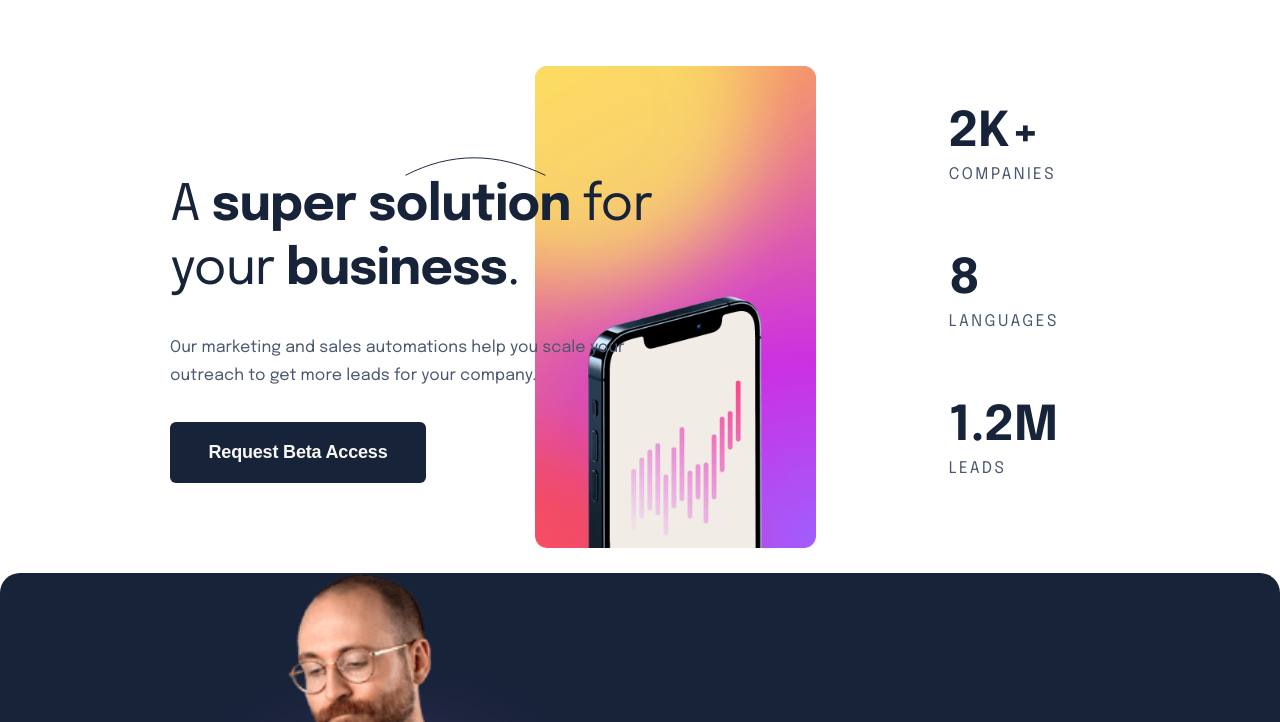
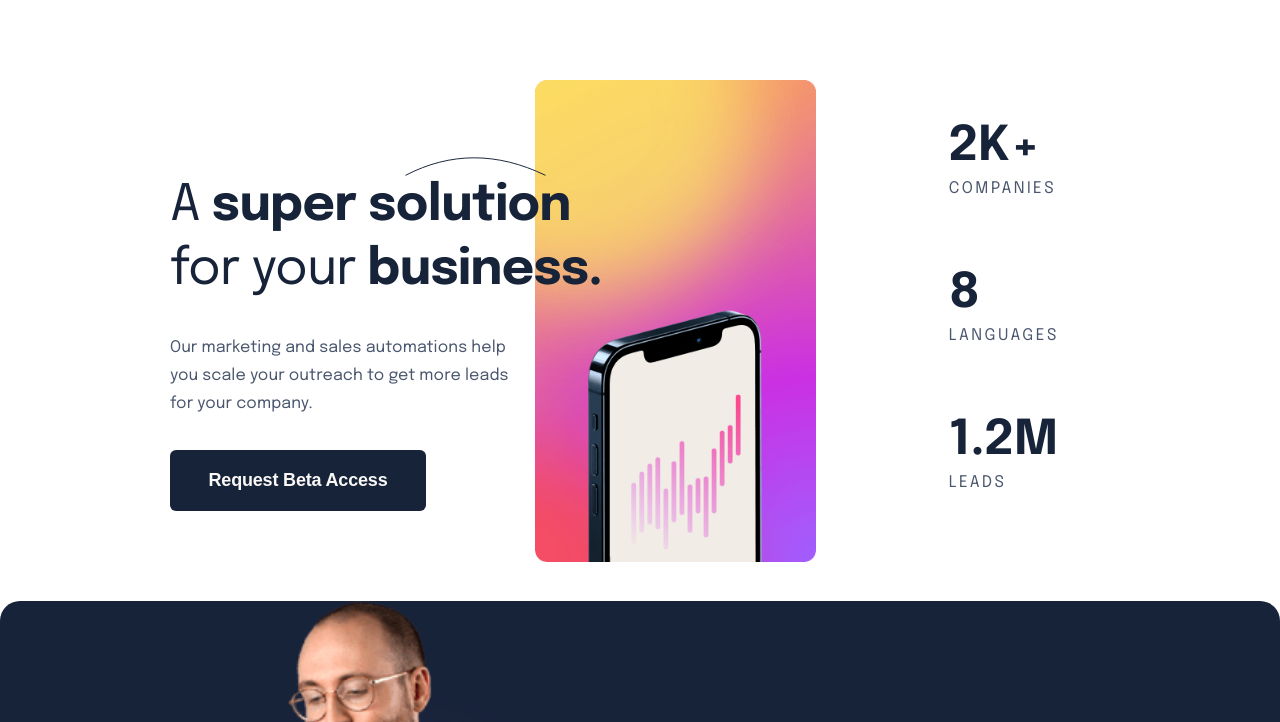
Before and after one commit to mohsensh7122/suite-landing-page, a plain HTML site: page index.html in a window 1280 px wide. Shown: the part 78-800 px from the top of the page. Drawn offline with Linux system fonts and the light colour scheme.

Commit message:
fixed the text position in the hero section

```diff
--- a/index.html
+++ b/index.html
@@ -35,7 +35,7 @@
         <div class="container hero-container">
           <div class="description">
               <img src="assets/pattern-curved-line-1.svg" alt="curved line" class="path-1">
-            <h1>A <span class="bold">super solution</span> for your <span class="bold">business</span>.</h1>
+            <h1>A <span class="bold">super solution</span> <span class="separate-title"> for your <span class="bold">business.</span></span></h1>
             <p>Our marketing and sales automations help you scale your outreach to
               get more leads for your company.</p>
             <button class="beta-button">Request Beta Access</button>
--- a/scss/base/_media-queries.scss
+++ b/scss/base/_media-queries.scss
@@ -16,6 +16,10 @@
     .hero {
 
         margin: 150px 0 90px 0;
+
+        p {
+            width: 350px;
+        }
 
         .description {
             width: 500px;
--- a/scss/components/_hero.scss
+++ b/scss/components/_hero.scss
@@ -16,6 +16,10 @@ h1 {
 
 .hero-container {
     position: relative;
+}
+
+.separate-title {
+    display: block;
 }
 
 .path-1 {
```
Also changed, not shown: css/styles.css, 1 other file.
